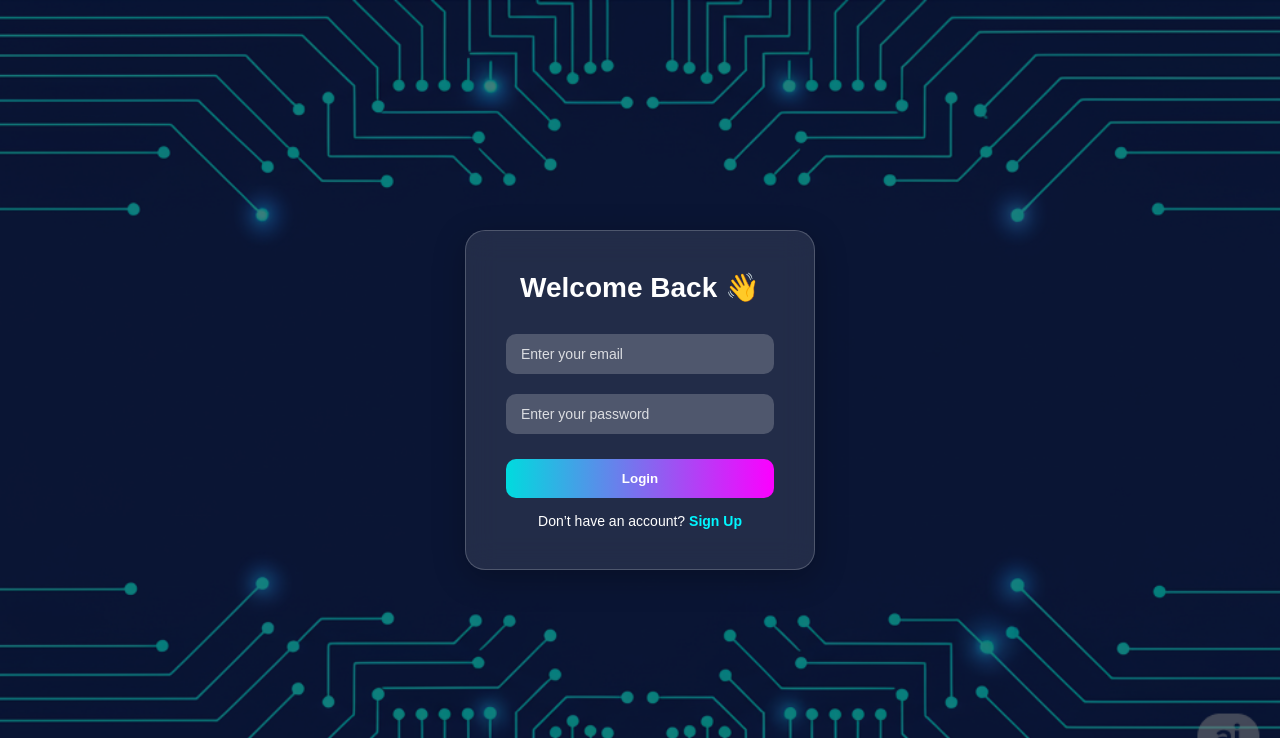
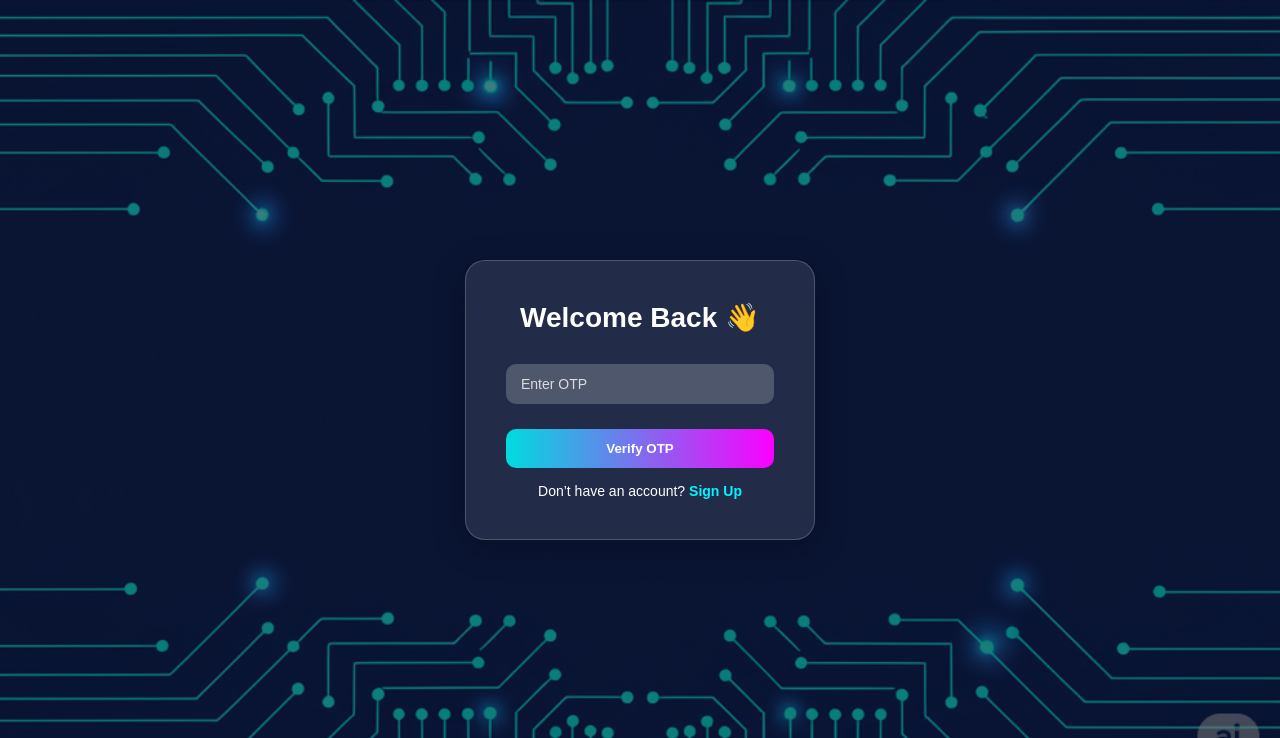
Before and after one commit to AbhiramSakha/Mvr, a Flask app: template templates/login.html in a window 1280 px wide. Shown: the top 738 px of the page. Run offline with Flask 3, Linux system fonts and the light colour scheme; the template is opened without the code that fills it, so the values that code supplies are empty; a user stored in the database is signed in.

Commit message:
Update login.html

```diff
--- a/templates/login.html
+++ b/templates/login.html
@@ -5,7 +5,7 @@
   <meta name="viewport" content="width=device-width, initial-scale=1.0"/>
   <title>Login</title>
   <style>
-    /* Same CSS as before with improved styling */
+    /* Styling same as your original + OTP form toggling */
     * {
       margin: 0;
       padding: 0;
@@ -120,20 +120,42 @@
       color: #00ff99;
       margin-top: 10px;
     }
+
+    #otp-form {
+      display: none;
+    }
   </style>
 </head>
 <body>
   <div class="login-container">
     <h2>Welcome Back 👋</h2>
-    <form action="/login" method="post">
-      <input type="email" placeholder="Enter your email" name="email" required />
-      <input type="password" placeholder="Enter your password" name="password" required />
+
+    <!-- Login Form -->
+    <form id="login-form" action="/login" method="POST">
+      <input type="email" name="email" placeholder="Enter your email" required />
+      <input type="password" name="password" placeholder="Enter your password" required />
       <button type="submit">Login</button>
     </form>
+
+    <!-- OTP Form -->
+    <form id="otp-form" action="/verify_otp" method="POST">
+      <input type="text" name="otp" placeholder="Enter OTP" required />
+      <button type="submit">Verify OTP</button>
+    </form>
+
     {% if error %}
     <p class="error">{{ error }}</p>
     {% endif %}
+
     <p>Don’t have an account? <a href="/signup">Sign Up</a></p>
   </div>
+
+  <script>
+    // Show OTP form if OTP is in session
+    {% if session.get("otp") %}
+      document.getElementById("login-form").style.display = "none";
+      document.getElementById("otp-form").style.display = "block";
+    {% endif %}
+  </script>
 </body>
 </html>
```
